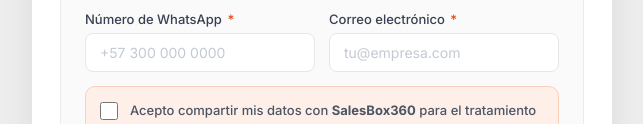
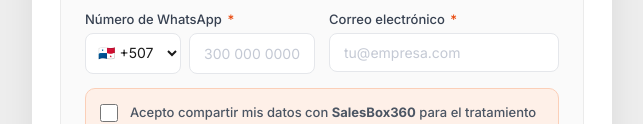
Before and after one commit to kcoley-Sb360/registro-ia-para-ventas-presencial, a plain HTML site: page index.html in a window 1280 px wide. Shown: the part 674-798 px from the top of the page, without its empty margins (318-961 px from the left). Drawn offline with Linux system fonts and the light colour scheme.

Commit message:
Update index.html
Actualización input de teléfono

```diff
--- a/index.html
+++ b/index.html
@@ -256,6 +256,35 @@
 
     input::placeholder { color: #C4C9D4; }
 
+         .phone-input-wrap {
+      display: flex;
+      gap: 8px;
+    }
+
+    .phone-input-wrap select {
+      flex: 0 0 96px;
+      padding: 10px 8px;
+      border: 1px solid #E5E7EB;
+      border-radius: 8px;
+      font-size: 14px;
+      font-family: 'Inter', sans-serif;
+      color: #1A1A1A;
+      background: #FFFFFF;
+      outline: none;
+      cursor: pointer;
+      transition: border-color 0.15s, box-shadow 0.15s;
+    }
+
+    .phone-input-wrap select:focus {
+      border-color: #E8460A;
+      box-shadow: 0 0 0 3px rgba(232,70,10,0.08);
+    }
+
+    .phone-input-wrap input[type="tel"] {
+      flex: 1;
+      min-width: 0;
+    }
+
     input:focus {
       border-color: #E8460A;
       box-shadow: 0 0 0 3px rgba(232,70,10,0.08);
@@ -484,7 +513,40 @@
           <div class="field-row">
             <div class="field">
               <label for="whatsapp">Número de WhatsApp <span class="req">*</span></label>
-              <input type="tel" id="whatsapp" placeholder="+57 300 000 0000" />
+              <div class="phone-input-wrap">
+                <select id="country-code" aria-label="Código de país">
+                  <option value="+507" selected>🇵🇦 +507</option>
+                  <option value="+1">🇺🇸 +1</option>
+                  <option value="+1">🇨🇦 +1</option>
+                  <option value="+52">🇲🇽 +52</option>
+                  <option value="+501">🇧🇿 +501</option>
+                  <option value="+502">🇬🇹 +502</option>
+                  <option value="+503">🇸🇻 +503</option>
+                  <option value="+504">🇭🇳 +504</option>
+                  <option value="+505">🇳🇮 +505</option>
+                  <option value="+506">🇨🇷 +506</option>
+                  <option value="+53">🇨🇺 +53</option>
+                  <option value="+1">🇩🇴 +1</option>
+                  <option value="+509">🇭🇹 +509</option>
+                  <option value="+1">🇵🇷 +1</option>
+                  <option value="+1">🇯🇲 +1</option>
+                  <option value="+1">🇹🇹 +1</option>
+                  <option value="+1">🇧🇸 +1</option>
+                  <option value="+57">🇨🇴 +57</option>
+                  <option value="+58">🇻🇪 +58</option>
+                  <option value="+593">🇪🇨 +593</option>
+                  <option value="+51">🇵🇪 +51</option>
+                  <option value="+591">🇧🇴 +591</option>
+                  <option value="+56">🇨🇱 +56</option>
+                  <option value="+54">🇦🇷 +54</option>
+                  <option value="+595">🇵🇾 +595</option>
+                  <option value="+598">🇺🇾 +598</option>
+                  <option value="+55">🇧🇷 +55</option>
+                  <option value="+592">🇬🇾 +592</option>
+                  <option value="+597">🇸🇷 +597</option>
+                </select>
+                <input type="tel" id="whatsapp" placeholder="300 000 0000" />
+              </div>
               <span class="field-error" id="err-whatsapp">Ingresa tu número de WhatsApp</span>
             </div>
             <div class="field">
@@ -560,6 +622,7 @@
       const apellido = document.getElementById('apellido').value.trim();
       const cargo    = document.getElementById('cargo').value.trim();
       const empresa  = document.getElementById('empresa').value.trim();
+      const countryCode = document.getElementById('country-code').value;
       const whatsapp = document.getElementById('whatsapp').value.trim();
       const email    = document.getElementById('email').value.trim();
       const consent  = document.getElementById('consent').checked;
@@ -586,7 +649,7 @@
       btn.disabled = true;
       btn.textContent = 'Enviando...';
 
-      const payload = { nombre, apellido, cargo, empresa, whatsapp, email };
+      const payload = { nombre, apellido, cargo, empresa, whatsapp: `${countryCode} ${whatsapp}`, email };
 
       try {
         // ── Replace this URL with your deployed Apps Script Web App URL ──
```
